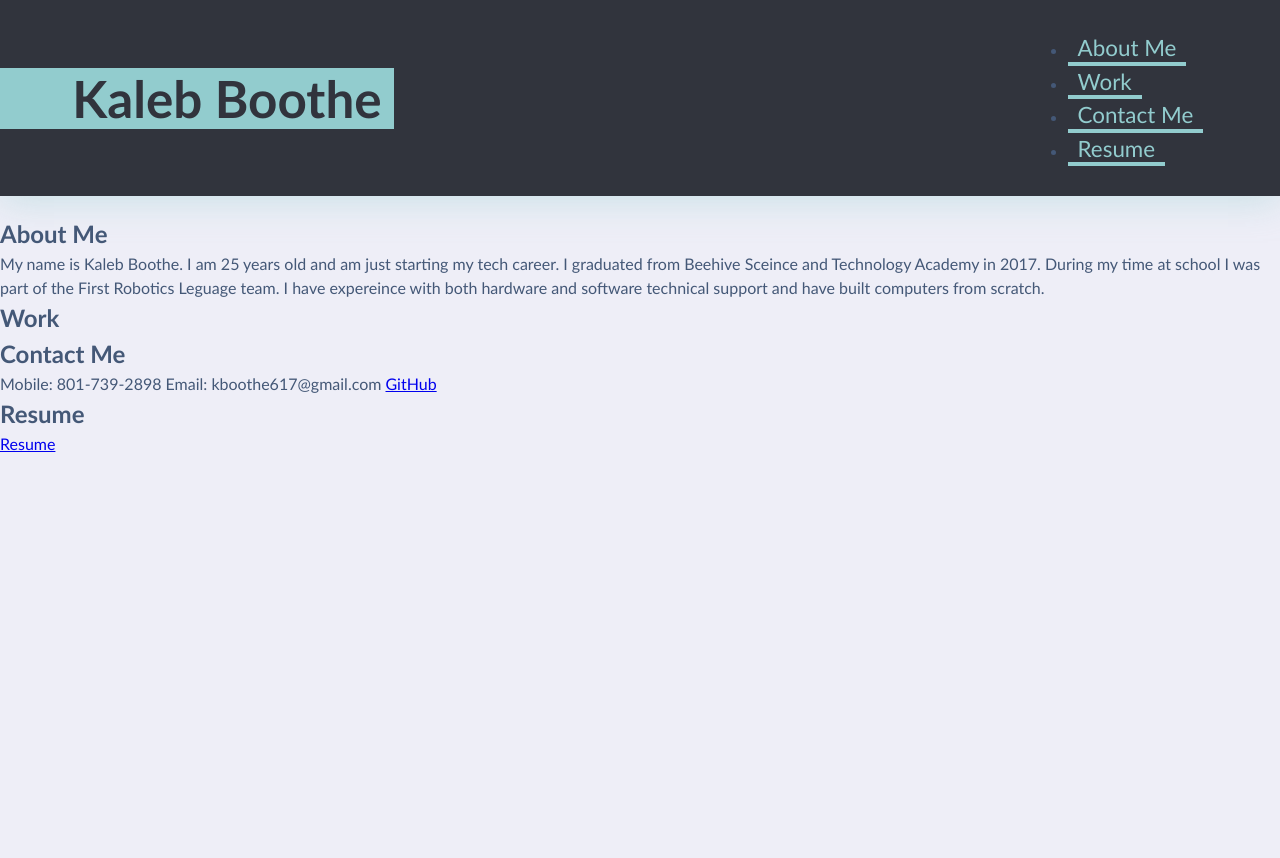
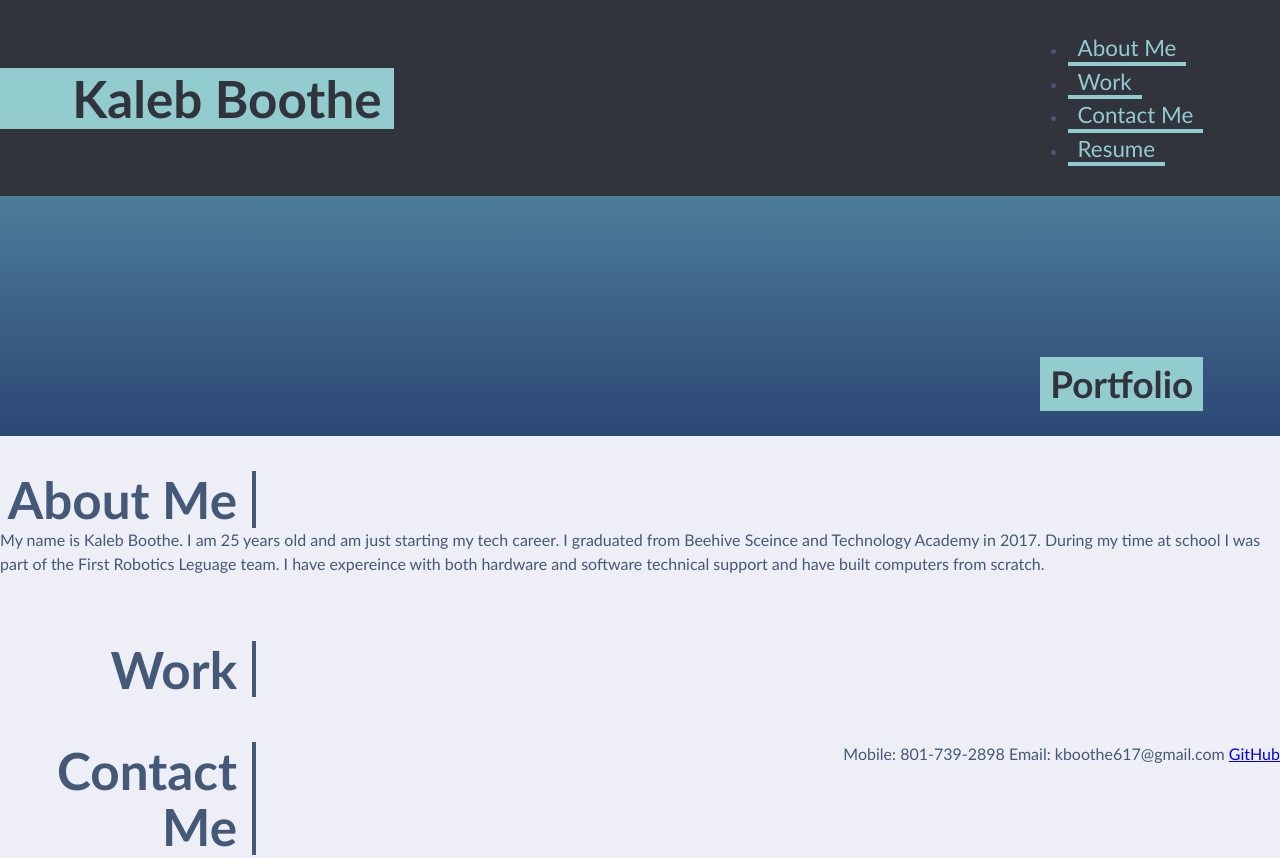
Before and after one commit to KBoothe617/module2-challenge, a plain HTML site: page Develop/index.html in a window 1280 px wide. Shown: the top 858 px of the page. Before the commit the page ends 800 px from the top, so only its background shows below. Drawn offline with Linux system fonts and the light colour scheme.

Commit message:
add hero-banner and fixed class for body main sections

```diff
--- a/Develop/index.html
+++ b/Develop/index.html
@@ -31,24 +31,28 @@
         </nav>
     </header>
 
+    <section class="hero-banner">
+        <h2>Portfolio</h2>
+    </section>
+
     <main>
         <section class="content">
-            <section id="About-Me" class="About-Me">
+            <section id="About-Me" class="page-section">
                 <h2>About Me</h2>
                 <p>
                     My name is Kaleb Boothe. I am 25 years old and am just starting my tech career. I graduated from Beehive Sceince and Technology Academy in 2017. During my time at school I was part of the First Robotics Leguage team. I have expereince with both hardware and software technical support and have built computers from scratch.
                 </p>
             </section>
-            <section id="Work" class="Work">
+            <section id="Work" class="page-section">
                 <h2>Work</h2>
             </section>
-            <section id="Contact-Me" clas="Contact-Me">
+            <section id="Contact-Me" class="page-section">
                 <h2>Contact Me</h2>
                 <p>
                     Mobile: 801-739-2898    Email: kboothe617@gmail.com     <a href="https://github.com/KBoothe617">GitHub</a>
                 </p>
             </section>
-            <section id="Resume" class="Resume">
+            <section id="Resume" class="page-section">
                 <h2>Resume</h2>
                 <a href="./assets/Resume.pdf" target="_blank">Resume</a>
             </section>
```
